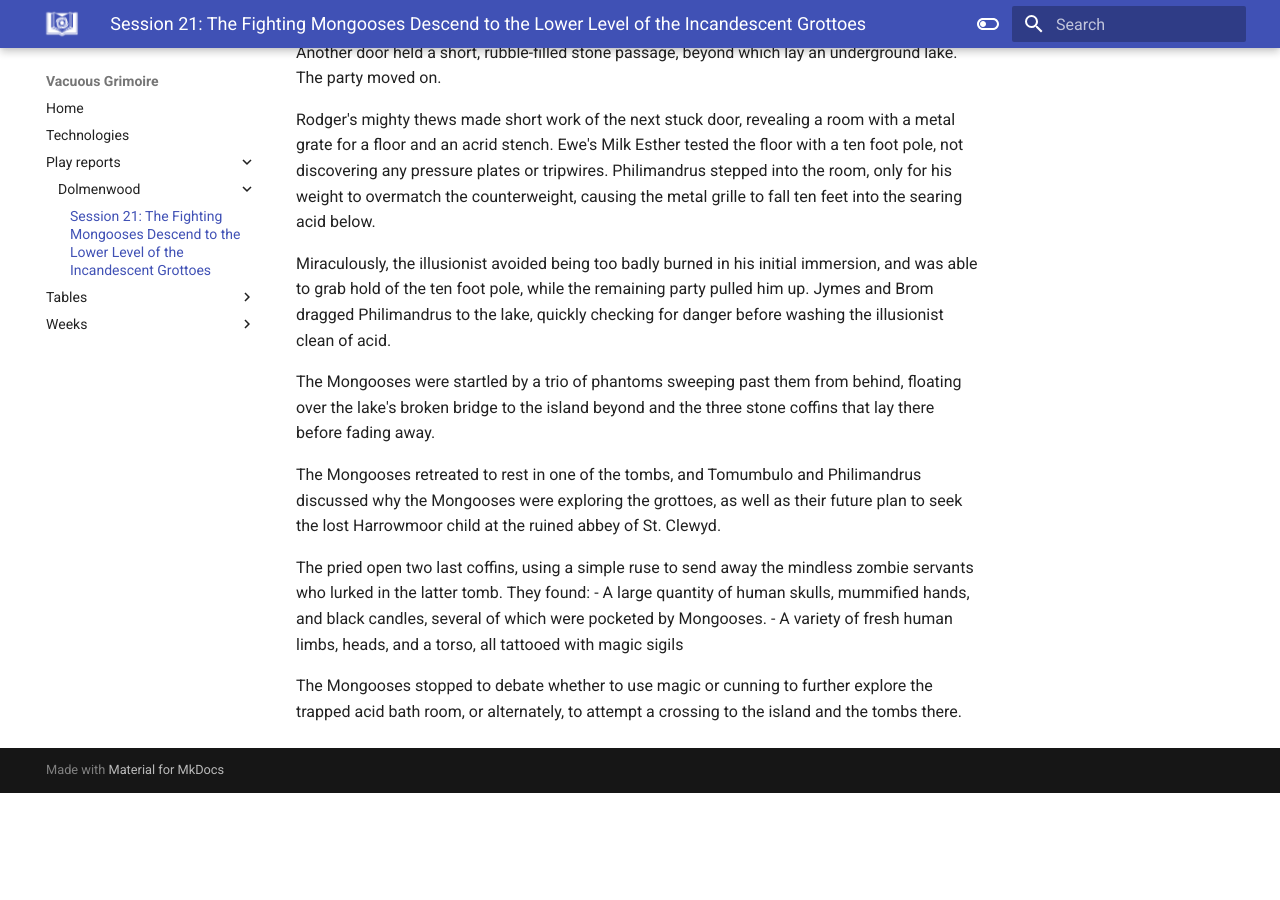
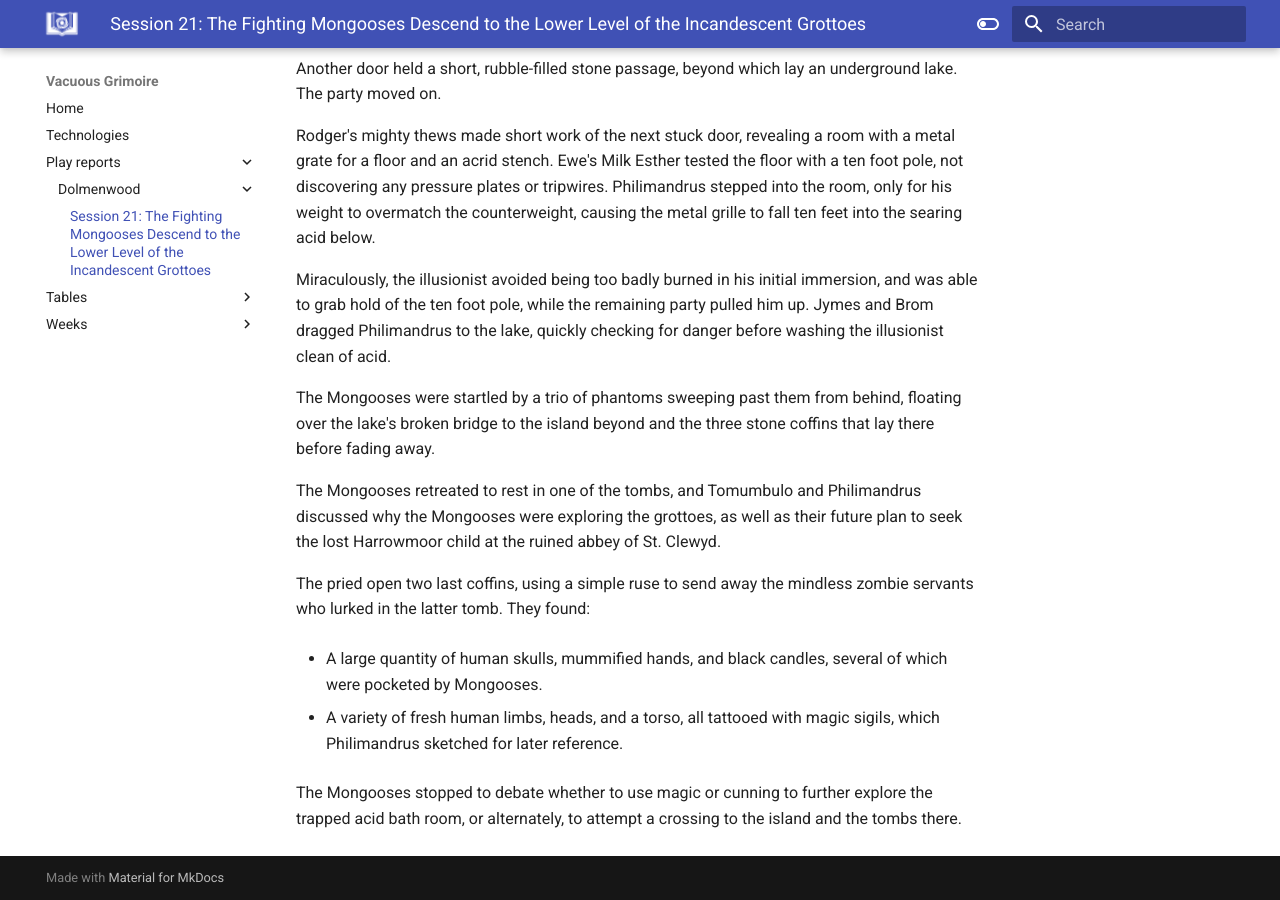
Before and after one commit to vacuousgrimoire/vacuousgrimoire.github.io, an MkDocs documentation site: the page built from docs/play-reports/dolmenwood/21.md, in a window 1280 px wide and 900 px high, scrolled down 3037 px. Built offline with MkDocs 1.6.1 and Material for MkDocs 9.7.7, drawn with Linux system fonts in a browser that asks for light colours; before the commit the page ends 3830 px from its top, so only the background shows below that.

Commit message:
Fix list formatting, hopefully

```diff
--- a/docs/play-reports/dolmenwood/21.md
+++ b/docs/play-reports/dolmenwood/21.md
@@ -52,7 +52,9 @@
 The Fighting Mongooses, ruing the lost bounty, spent the remainder of an uneasy night camping on the shores of Fog Lake. In the morning of the 15th, as they broke camp on a chilly damp morning, they were greeted by another party of travellers.
 
 - A goatman squire, Hrannick Lankshorn
+
 - A hunter and truant member of the Fighting Mongooses, Jymes Smith
+
 - A filthy moss dwarf with a broad smile behind his yeasty beard named Tomumbulo
 
 Hrannick explained in a rumbling voice that he is squire to Lady Bethmilda, and has been camping on a nearby ridge with the Brackenwold knights' horses. He urged the party to find Lady Bethmilda and companions, or at least retrieve their corpses, noting that they had not emerged from the grottoes for a week. He mentioned he planned to return to The Refuge of St. Keye with or without the knights on the morning of the 18th.
@@ -80,7 +82,9 @@
 The Mongooses retreated to rest in one of the tombs, and Tomumbulo and Philimandrus discussed why the Mongooses were exploring the grottoes, as well as their future plan to seek the lost Harrowmoor child at the ruined abbey of St. Clewyd.
 
 The pried open two last coffins, using a simple ruse to send away the mindless zombie servants who lurked in the latter tomb. They found:
+
 - A large quantity of human skulls, mummified hands, and black candles, several of which were pocketed by Mongooses.
-- A variety of fresh human limbs, heads, and a torso, all tattooed with magic sigils
+
+- A variety of fresh human limbs, heads, and a torso, all tattooed with magic sigils, which Philimandrus sketched for later reference.
 
 The Mongooses stopped to debate whether to use magic or cunning to further explore the trapped acid bath room, or alternately, to attempt a crossing to the island and the tombs there.
```
